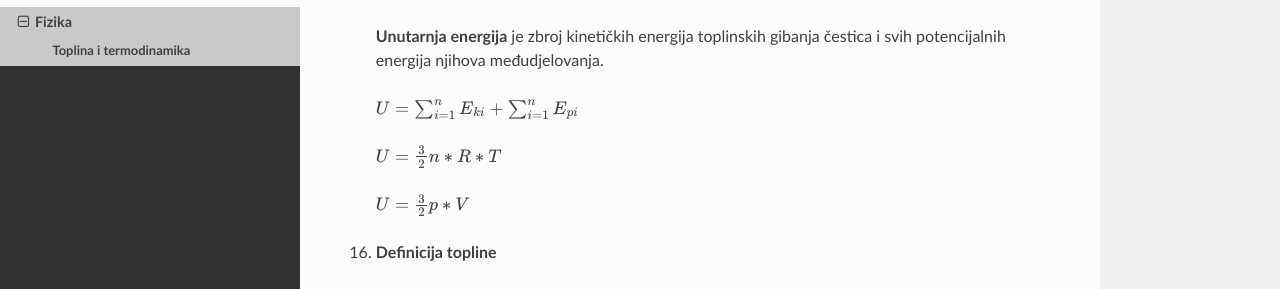
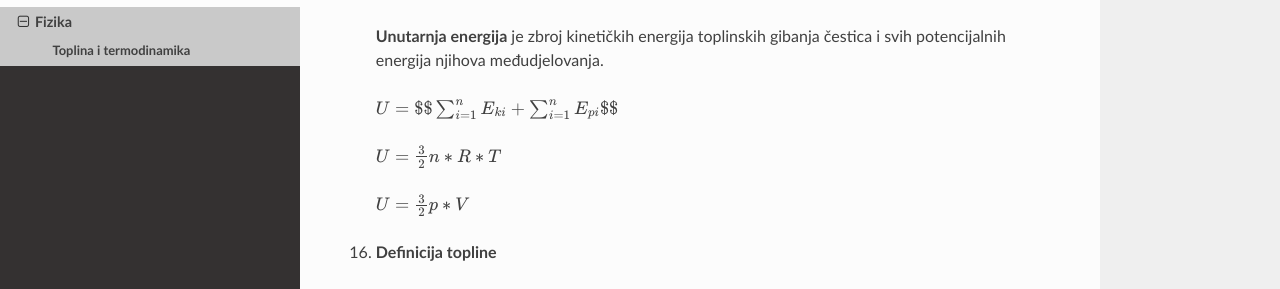
Before and after one commit to recycleTheC/tsrb-h_razred, a Sphinx documentation site: the page built from source/2_razred/fizika/toplina.rst, in a window 1280 px wide and 900 px high, scrolled down 8544 px. Shown: the part 161-450 px from the top of the window. Built offline with Sphinx 7.4.7 and the Read the Docs theme 2.0.0, drawn with Linux system fonts in a browser that asks for light colours.

Commit message:
Korekcije formule

```diff
--- a/source/2_razred/fizika/toplina.rst
+++ b/source/2_razred/fizika/toplina.rst
@@ -236,7 +236,7 @@ Toplina i termodinamika
   **Unutarnja energija** je zbroj kinetičkih energija toplinskih gibanja čestica
   i svih potencijalnih energija njihova međudjelovanja.
 
-  :math:`U=\sum_{i=1}^n E_{ki} + \sum_{i=1}^n E_{pi}`
+  :math:`U=$$\sum_{i=1}^n E_{ki} + \sum_{i=1}^n E_{pi}$$`
 
   :math:`U=\frac {3}{2}n*R*T`
 
```
